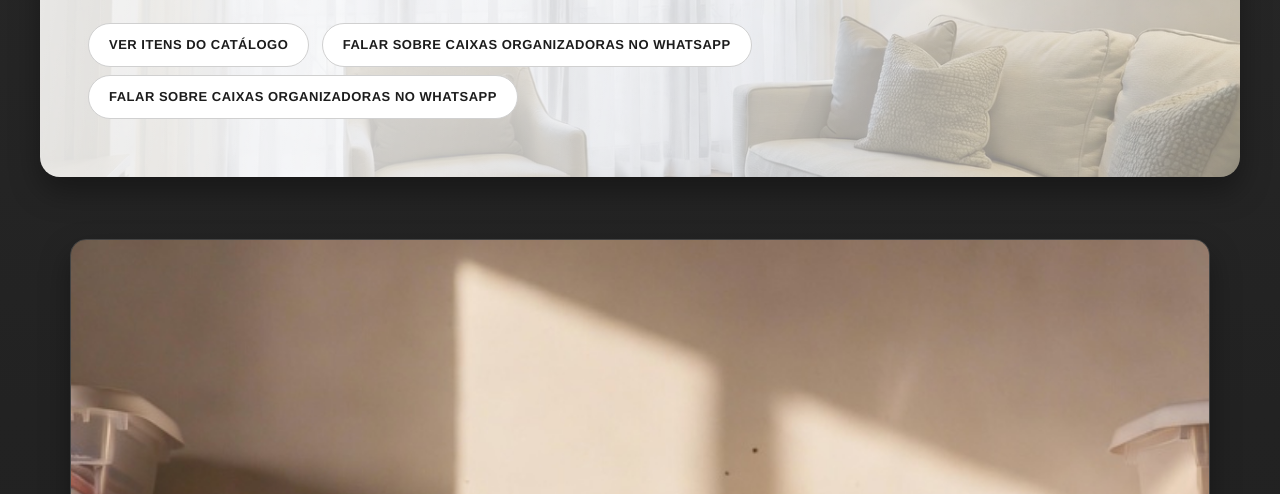
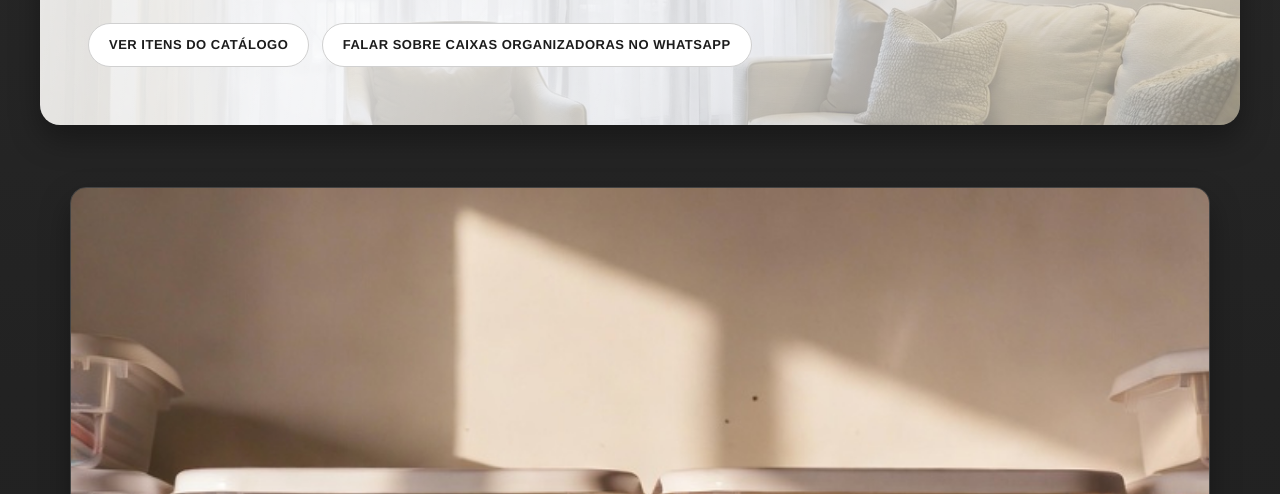
Before and after one commit to redemeloltda-creator/casamelodecor, a plain HTML site: page catalogo caixas organizadoras.html in a window 1280 px wide. Shown: the part 606-1100 px from the top of the page. Drawn offline with Linux system fonts and the light colour scheme.

Commit message:
Update catalogo caixas organizadoras.html

```diff
--- a/catalogo caixas organizadoras.html
+++ b/catalogo caixas organizadoras.html
@@ -48,7 +48,7 @@
         <p>Soluções inteligentes para armários, estantes e cantinhos da casa.</p>
         <a class="botao" href="#itens-catalogo">Ver itens do catálogo</a>
         <a class="botao" href="https://wa.me/5538999140400?text=Olá,%20quero%20saber%20mais%20sobre%20as%20caixas%20organizadoras">Falar sobre caixas organizadoras no WhatsApp</a>
-        <a class="botao" href="https://wa.me/5538999140400?text=Olá,%20quero%20saber%20mais%20sobre%20as%20caixas%20organizadoras" target="_blank">Falar sobre caixas organizadoras no WhatsApp</a>
+
     </div>
 </section>
 
```
